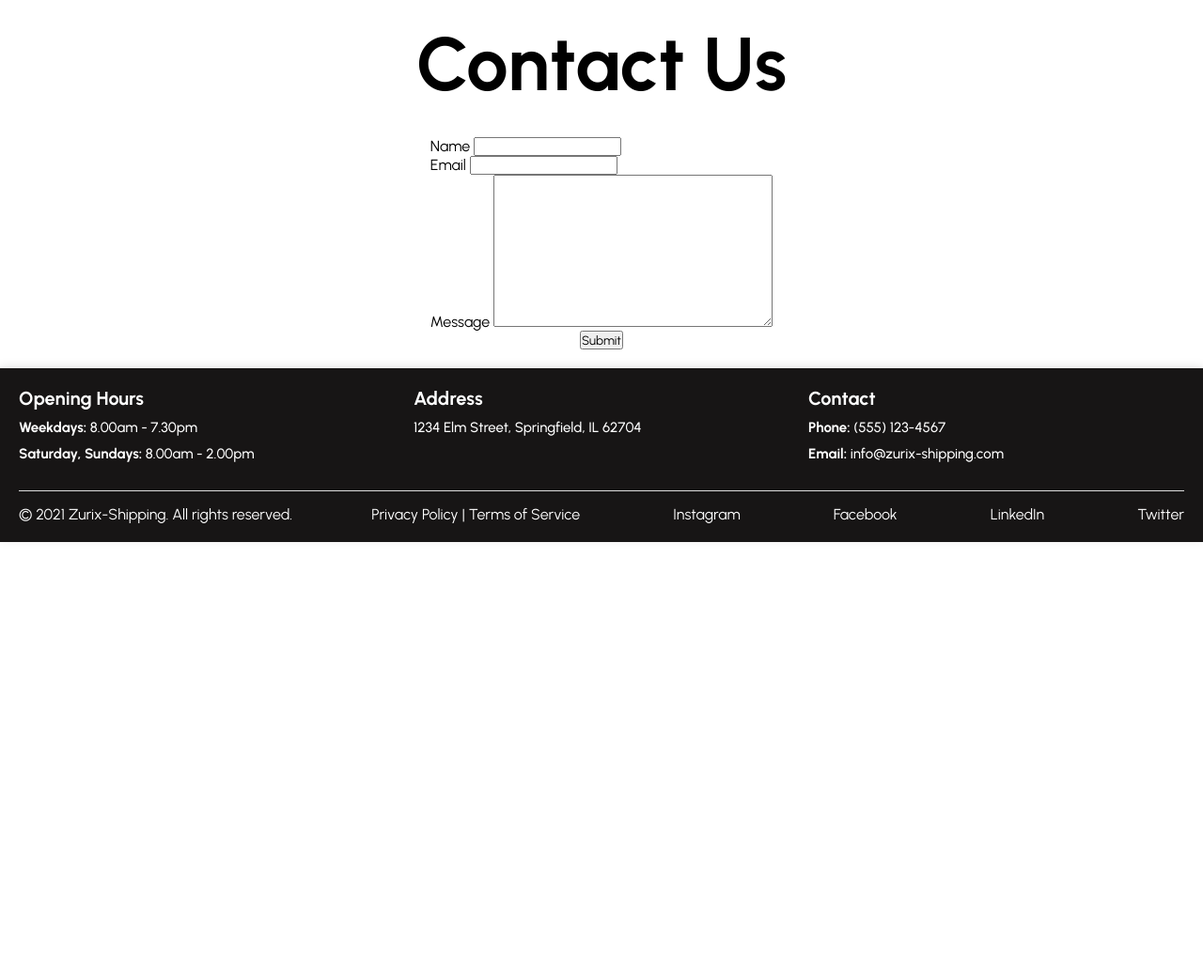
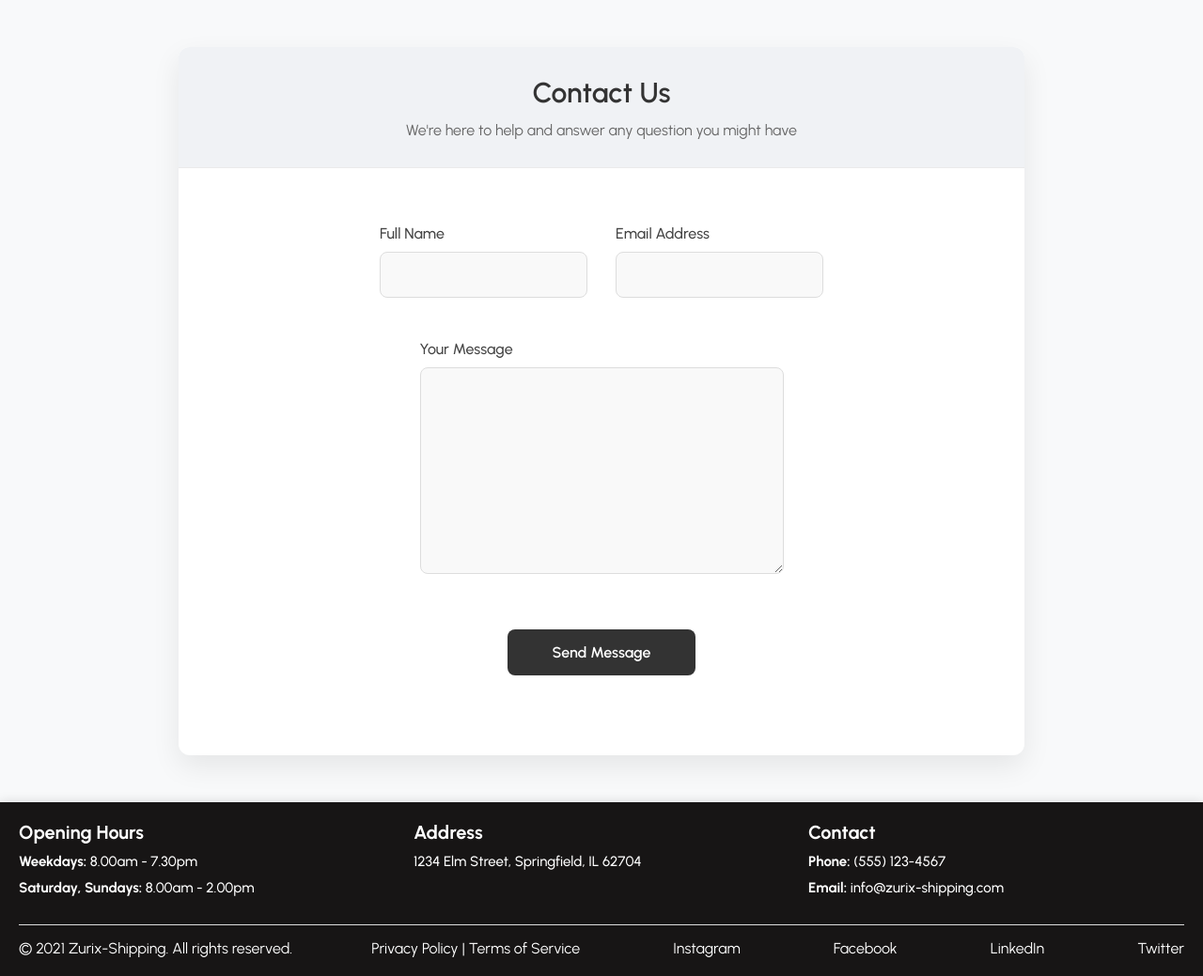
Before and after one commit to sameernjr/Zurix-Shipping, a Django app: page /Contact/ in a window 1280 px wide. Shown: the part 62-1101 px from the top of the page at 94% size. Before the commit the page ends 639 px from the top, so only its background shows below. Run offline with Django 5.2, Linux system fonts and the light colour scheme.

Commit message:
styled the contact us page

```diff
--- a/zurix/home/templates/home/contact.html
+++ b/zurix/home/templates/home/contact.html
@@ -1,28 +1,255 @@
 {% extends 'base.html' %}
 
 {% block content %}
-    <form method="post" class="contact-form">
+<style>
+    .contact-container {
+        display: flex;
+        justify-content: center;
+        align-items: center;
+        padding: 50px 20px;
+        background-color: #f8f9fa;
+        min-height: 80vh;
+    }
+
+    .contact-card {
+        background-color: white;
+        border-radius: 12px;
+        box-shadow: 0 12px 30px rgba(0, 0, 0, 0.08);
+        width: 100%;
+        max-width: 900px;
+        overflow: hidden;
+        display: flex;
+        flex-direction: column;
+    }
+
+    .contact-header {
+        background-color: #f0f2f5;
+        padding: 30px;
+        border-bottom: 1px solid #eaeaea;
+    }
+
+    .form-header {
+        color: #333;
+        font-size: 30px;
+        margin-bottom: 12px;
+        font-weight: 600;
+        text-align: center;
+    }
+
+    .contact-subtitle {
+        color: #666;
+        font-size: 16px;
+        text-align: center;
+    }
+
+    .contact-form-container {
+        padding: 40px;
+    }
+
+    .contact-form {
+        width: 100%;
+    }
+
+    .form-row {
+        display: flex;
+        flex-wrap: wrap;
+        margin-left: -15px;
+        margin-right: -15px;
+        margin-bottom: 20px;
+    }
+
+    .form-col-50 {
+        flex: 0 0 50%;
+        max-width: 50%;
+        padding: 0 15px;
+    }
+
+    .form-col-100 {
+        flex: 0 0 100%;
+        max-width: 100%;
+        padding: 0 15px;
+    }
+
+    .form-group {
+        margin-bottom: 25px;
+    }
+
+    .contact-label {
+        display: block;
+        margin-bottom: 10px;
+        color: #444;
+        font-weight: 500;
+        font-size: 16px;
+    }
+
+    .contact-form input,
+    .contact-form textarea {
+        width: 100%;
+        padding: 14px 18px;
+        border: 1px solid #ddd;
+        border-radius: 8px;
+        font-size: 16px;
+        transition: all 0.3s;
+        background-color: #f9f9f9;
+    }
+
+    .contact-form input:focus,
+    .contact-form textarea:focus {
+        border-color: #555;
+        outline: none;
+        box-shadow: 0 0 0 2px rgba(0,0,0,0.05);
+        background-color: #fff;
+    }
+
+    .contact-form textarea {
+        resize: vertical;
+        min-height: 180px;
+    }
+
+    .btn-submit-container {
+        text-align: center;
+        margin-top: 10px;
+    }
+
+    .btn-submit {
+        display: inline-block;
+        background-color: #333;
+        color: white;
+        border: none;
+        border-radius: 8px;
+        padding: 15px 40px;
+        font-size: 16px;
+        cursor: pointer;
+        transition: all 0.3s;
+        font-weight: 600;
+        min-width: 200px;
+    }
+
+    .btn-submit:hover {
+        background-color: #444;
+        transform: translateY(-2px);
+        box-shadow: 0 5px 15px rgba(0,0,0,0.1);
+    }
+
+    .message-container {
+        margin-top: 25px;
+    }
+
+    .message-success {
+        background-color: #e8f5e9;
+        color: #2e7d32;
+        padding: 15px;
+        border-radius: 8px;
+        text-align: center;
+        font-weight: 500;
+    }
+
+    .message-error {
+        background-color: #ffebee;
+        color: #c62828;
+        padding: 15px;
+        border-radius: 8px;
+        text-align: center;
+        font-weight: 500;
+    }
+
+    .field-error {
+        color: #d32f2f;
+        font-size: 14px;
+        margin-top: 6px;
+    }
+
+    @media (max-width: 768px) {
+        .form-col-50 {
+            flex: 0 0 100%;
+            max-width: 100%;
+        }
+
+        .contact-form-container {
+            padding: 25px;
+        }
+
+        .form-row {
+            margin-left: 0;
+            margin-right: 0;
+        }
+
+        .form-col-50, .form-col-100 {
+            padding: 0;
+        }
+    }
+</style>
+
+<div class="contact-container">
+    <div class="contact-card">
         <div class="contact-header">
             <h1 class="form-header">Contact Us</h1>
+            <p class="contact-subtitle">We're here to help and answer any question you might have</p>
         </div>
+
+        <div class="contact-form-container">
+            <form method="post" class="contact-form">
                 {% csrf_token %}
-        <div class="contact-labels">
-            <div class="cf-3">
-                <label for="id_name" class="contact-label">Name</label>
+
+                <div class="form-row">
+                    <div class="form-col-50">
+                        <div class="form-group">
+                            <label for="id_name" class="contact-label">Full Name</label>
                             {{ form.name }}
+                            {% if form.name.errors %}
+                                <div class="field-error">
+                                    {% for error in form.name.errors %}
+                                        {{ error }}
+                                    {% endfor %}
                                 </div>
-            <div class="cf-3">
-                <label for="id_email" class="contact-label">Email</label>
-                {{ form.name }}
-            </div>
-            <div class="cf-3">
-                <label for="id_message" class="contact-label">Message</label>
-                {{ form.message }}
+                            {% endif %}
                         </div>
                     </div>
-        <button type="submit">Submit</button>
+
+                    <div class="form-col-50">
+                        <div class="form-group">
+                            <label for="id_email" class="contact-label">Email Address</label>
+                            {{ form.email }}
+                            {% if form.email.errors %}
+                                <div class="field-error">
+                                    {% for error in form.email.errors %}
+                                        {{ error }}
+                                    {% endfor %}
+                                </div>
+                            {% endif %}
+                        </div>
+                    </div>
+                </div>
+
+                <div class="form-row">
+                    <div class="form-col-100">
+                        <div class="form-group">
+                            <label for="id_message" class="contact-label">Your Message</label>
+                            {{ form.message }}
+                            {% if form.message.errors %}
+                                <div class="field-error">
+                                    {% for error in form.message.errors %}
+                                        {{ error }}
+                                    {% endfor %}
+                                </div>
+                            {% endif %}
+                        </div>
+                    </div>
+                </div>
+
+                <div class="btn-submit-container">
+                    <button type="submit" class="btn-submit">Send Message</button>
+                </div>
             </form>
+
+            <div class="message-container">
                 {% for message in messages %}
-        <p>{{ message }}</p>
+                    <div class="message-{% if message.tags %}{{ message.tags }}{% else %}success{% endif %}">
+                        {{ message }}
+                    </div>
                 {% endfor %}
+            </div>
+        </div>
+    </div>
+</div>
 {% endblock %}
```
Also changed, not shown: zurix/db.sqlite3. Lines whose indentation alone changed are shown as unchanged.
